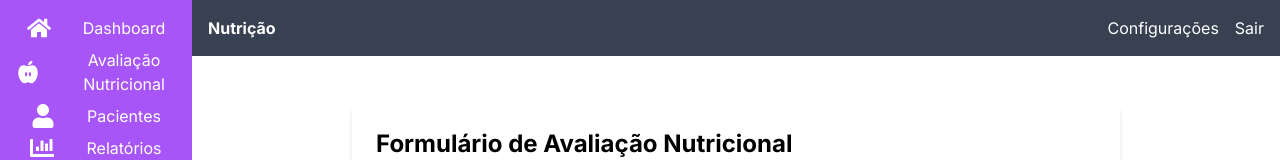
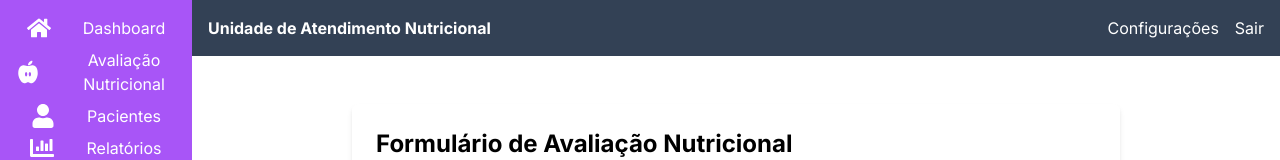
Before and after one commit to L1NDS0N/nutri, a Next.js app: page /nutritional-assessment in a window 1280 px wide. Shown: the top 160 px of the page. Built offline with nearby package versions, Linux system fonts and the light colour scheme; no server answers; the database is empty; what zod-class would draw is missing.

Commit message:
Update XTopbar.tsx

```diff
--- a/src/components/XTopbar.tsx
+++ b/src/components/XTopbar.tsx
@@ -1,17 +1,17 @@
 export default function XTopbar() {
     return (
-        <header className="bg-gray-700 text-white p-4">
+        <header className="bg-slate-700 text-white p-4">
           <div className="flex justify-between items-center">
             <div>
-              <h1 className="font-bold">Nutrição</h1>
+              <h1 className="font-bold">Unidade de Atendimento Nutricional</h1>
             </div>
             <nav className="sm:block">
               <ul className="flex space-x-4">
                 <li>
-                  <a href="#" className="hover:text-gray-300">Configurações</a>
+                  <a href="#" className="hover:text-slate-300">Configurações</a>
                 </li>
                 <li>
-                  <a href="#" className="hover:text-gray-300">Sair</a>
+                  <a href="#" className="hover:text-slate-300">Sair</a>
                 </li>
               </ul>
             </nav>
```
